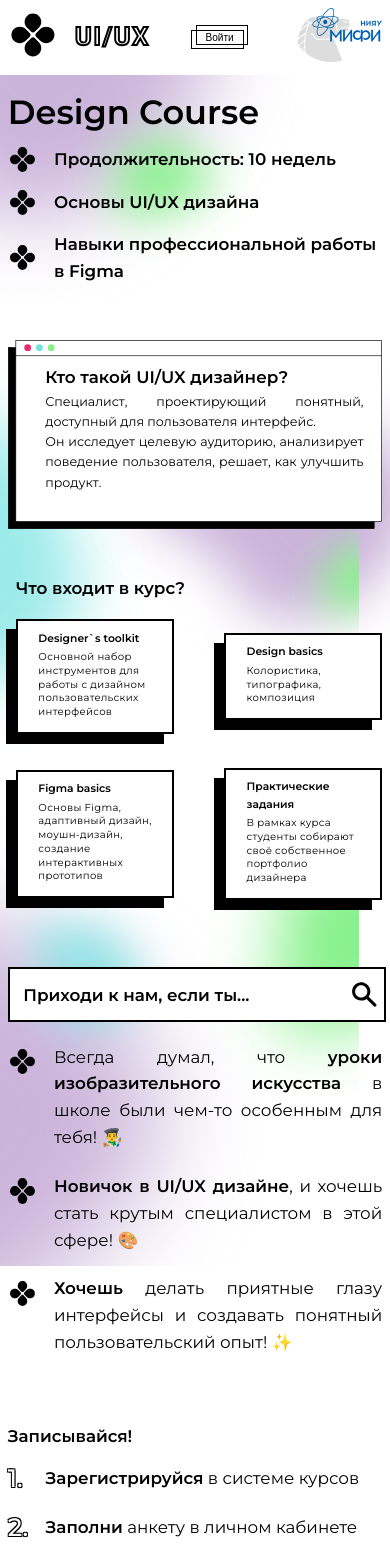
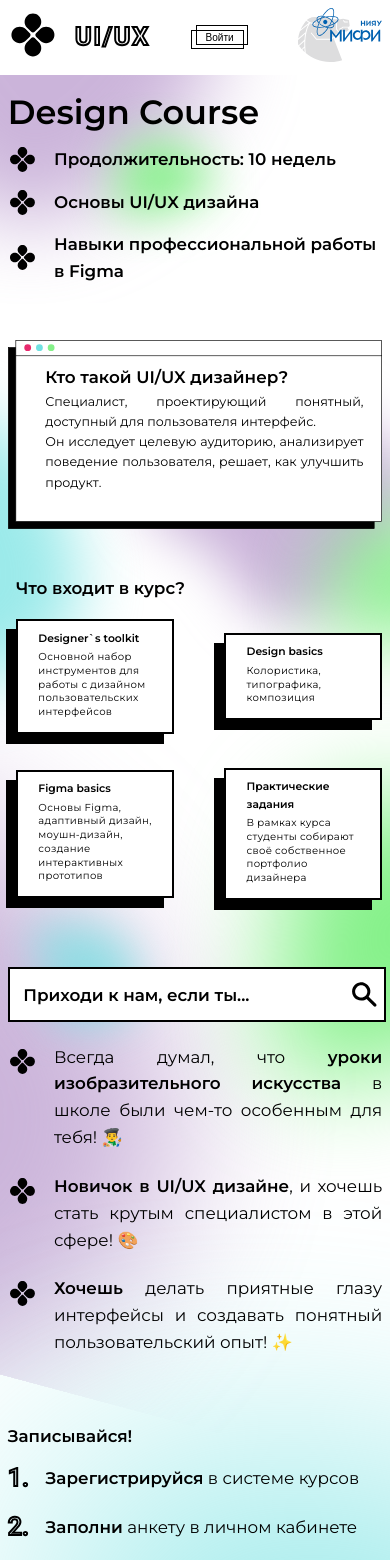
Before and after one commit to IvanMurzin/DesignCourse, a Vue app: page / in a window 390 px wide. Shown: the top 1560 px of the page. Built offline with nearby package versions, Linux system fonts and the light colour scheme.

Commit message:
font + fixes

```diff
--- a/src/App.vue
+++ b/src/App.vue
@@ -19,21 +19,16 @@ import { NConfigProvider, type GlobalThemeOverrides, NGlobalStyle } from 'naive-
 
 const themeOverrides: GlobalThemeOverrides = {
   common: {
-    primaryColor: '#f212ef',
-    primaryColorHover: '#f212ef',
-    primaryColorPressed: '#d310d0',
     fontFamily: 'Montserrat',
     fontFamilyMono: 'Montserrat'
   },
-  Button: {
-    borderHover: '2px solid #f212ef'
-  }
 }
 </script>
 
 <style lang="scss">
 @import url('https://fonts.googleapis.com/css2?family=Montserrat:wght@400;500;600;700&display=swap');
 @import url('https://fonts.googleapis.com/css2?family=Roboto:wght@300;400;500;700&display=swap');
+
 
 body {
   background: #fefefe;
@@ -42,7 +37,6 @@ body {
 }
 
 #app {
-  font-family: 'Montserrat', sans-serif;
   font-weight: 500;
 }
 
--- a/src/components/other/BorderedItem.vue
+++ b/src/components/other/BorderedItem.vue
@@ -29,7 +29,6 @@ defineProps<{
 
 
 .item__title {
-  font-family: 'Montserrat', sans-serif;
   font-weight: 600;
   font-size: 2em;
   margin-bottom: 0.3em;
@@ -38,7 +37,6 @@ defineProps<{
 }
 
 .item__text {
-  font-family: 'Montserrat', sans-serif;
   font-weight: 400;
   letter-spacing: 0.03em;
   font-size: 1.5em;
--- a/src/views/main/widget/MainViewAbout.vue
+++ b/src/views/main/widget/MainViewAbout.vue
@@ -53,6 +53,10 @@ import MainViewTitle from '@/components/other/MainViewTitle.vue';
   margin: 0.3em 0 0.2em;
 
 
+  @media screen and (max-width: 1350px) {
+    font-size: 2.8em;
+  }
+
   @media screen and (max-width: 1200px) {
     font-size: 2.5em;
   }
--- a/src/views/main/widget/MainViewHeader.vue
+++ b/src/views/main/widget/MainViewHeader.vue
@@ -40,7 +40,7 @@ import GradientButton from '@/components/other/GradientButton.vue'
 
   .header__dc:before {
     content: 'UI/UX';
-    font-family: 'Roboto';
+    font-family: "Roboto";
     font-style: normal;
     font-weight: 600;
     font-size: 4em;
@@ -48,11 +48,6 @@ import GradientButton from '@/components/other/GradientButton.vue'
     color: white;
     -webkit-text-stroke: 2px #000;
     user-select: none;
-
-    @media screen and (max-width: 1160px) {
-      content: 'UI/UX';
-    }
-
     @media screen and (max-width: 1400px) {
       font-size: 3em;
     }
@@ -60,7 +55,7 @@ import GradientButton from '@/components/other/GradientButton.vue'
 
   .header__dc:after {
     content: 'Design Course';
-    font-family: 'Roboto';
+    font-family: "Roboto";
     font-style: normal;
     font-weight: 500;
     font-size: 4em;
--- a/src/views/main/widget/MainViewSubscribe.vue
+++ b/src/views/main/widget/MainViewSubscribe.vue
@@ -40,8 +40,9 @@ b {
 
 .item_num {
     font-size: 6.5em;
-    color: white;
-    text-shadow: -1px -1px 0 #000, 1px -1px 0 #000, -1px 1px 0 #000, 1px 1px 0 #000;
+    color: transparent;
+    font-family: "Roboto";
+    -webkit-text-stroke: 2px #000;
 }
 
 .subscribe_item {
--- a/src/views/main/widget/MainViewSubstrate.vue
+++ b/src/views/main/widget/MainViewSubstrate.vue
@@ -2,14 +2,24 @@
 
 <template>
   <div class="substrate">
-    <img src="@/assets/blob/blob_purple1.svg" class="substrate_elem" style="transform: translate(-25%, -45%) rotate(0deg) scale(1);"/>
-    <img src="@/assets/blob/blob_purple2.svg" class="substrate_elem" style="transform: translate(10%, 55%) rotate(0deg) scale(0.8);"/>
-    <img src="@/assets/blob/blob_purple3.svg" class="substrate_elem" style="transform: translate(-35%, 160%) rotate(0deg) scale(1);"/>
-    <img src="@/assets/blob/blob_green1.svg" class="substrate_elem" style="transform: translate(-10%, -20%) rotate(0deg) scale(0.5);"/>
-    <img src="@/assets/blob/blob_green2.svg" class="substrate_elem" style="transform: translate(30%, 18%) rotate(0deg) scale(0.2);"/>
-    <img src="@/assets/blob/blob_green3.svg" class="substrate_elem" style="transform: translate(20%, 55%) rotate(0deg) scale(0.4);"/>
-    <img src="@/assets/blob/blob_blue1.svg" class="substrate_elem" style="transform: translate(-50%, 30%) rotate(0deg) scale(0.7);"/>
-    <img src="@/assets/blob/blob_blue2.svg" class="substrate_elem" style="transform: translate(-30%, 190%) rotate(0deg) scale(0.5);"/>
+    <img src="@/assets/blob/blob_purple1.svg" class="substrate_elem"
+      style="transform: translate(-25%, -45%) rotate(0deg) scale(1);" />
+    <img src="@/assets/blob/blob_purple2.svg" class="substrate_elem"
+      style="transform: translate(10%, 55%) rotate(0deg) scale(0.8);" />
+    <img src="@/assets/blob/blob_purple3.svg" class="substrate_elem"
+      style="transform: translate(-35%, 160%) rotate(15deg) scale(1.5);" />
+    <img src="@/assets/blob/blob_green1.svg" class="substrate_elem"
+      style="transform: translate(-10%, -20%) rotate(0deg) scale(0.5);" />
+    <img src="@/assets/blob/blob_green2.svg" class="substrate_elem"
+      style="transform: translate(30%, 18%) rotate(0deg) scale(0.4);" />
+    <img src="@/assets/blob/blob_green3.svg" class="substrate_elem"
+      style="transform: translate(20%, 55%) rotate(0deg) scale(0.6);" />
+    <img src="@/assets/blob/blob_blue1.svg" class="substrate_elem"
+      style="transform: translate(-50%, 30%) rotate(0deg) scale(0.7);" />
+    <img src="@/assets/blob/blob_blue2.svg" class="substrate_elem"
+      style="transform: translate(-30%, 190%) rotate(0deg) scale(0.5);" />
+    <img src="@/assets/blob/blob_blue2.svg" class="substrate_elem"
+      style="transform: translate(40%, 400%) rotate(0deg) scale(3);" />
   </div>
 </template>
 
```
